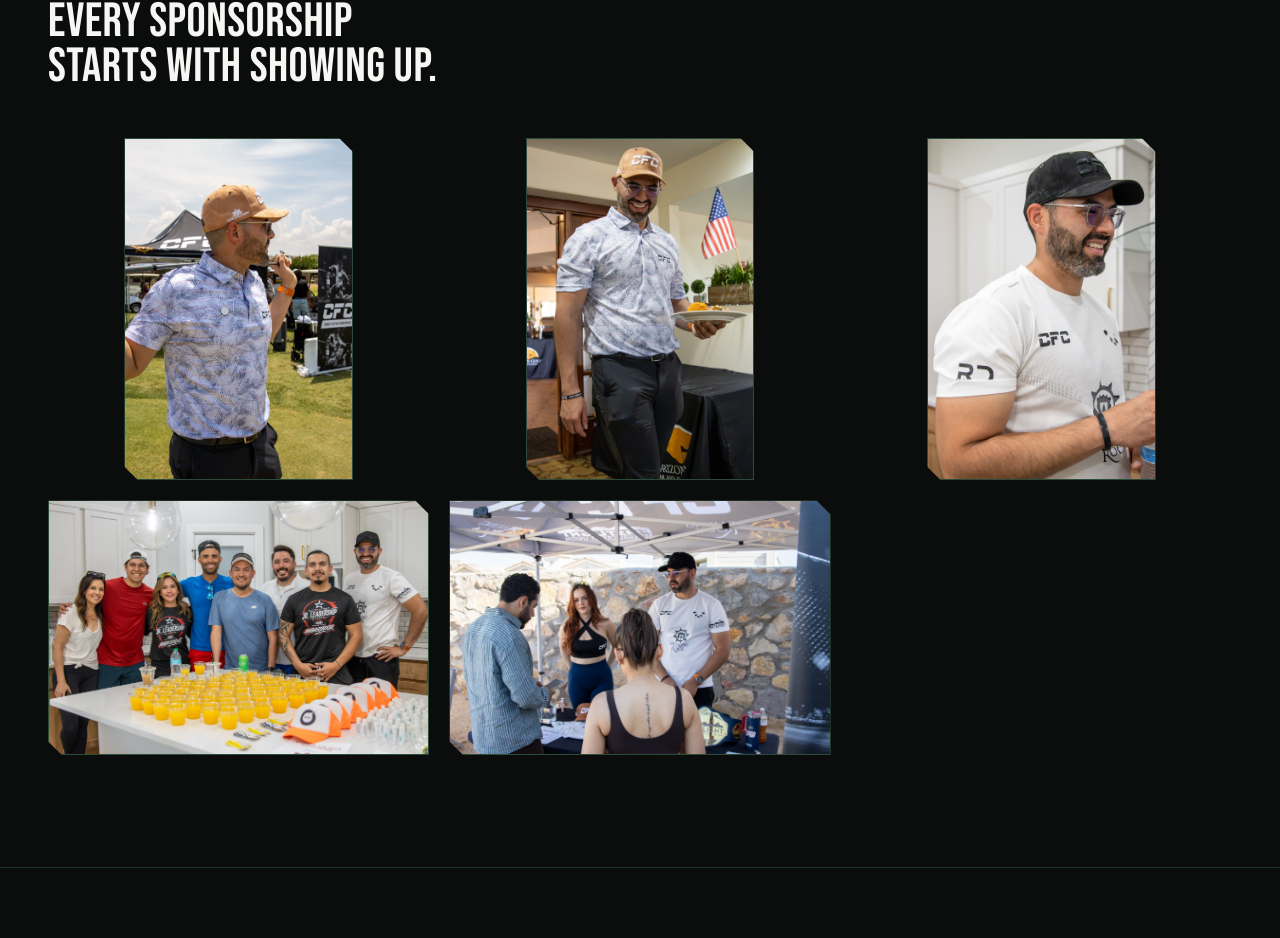
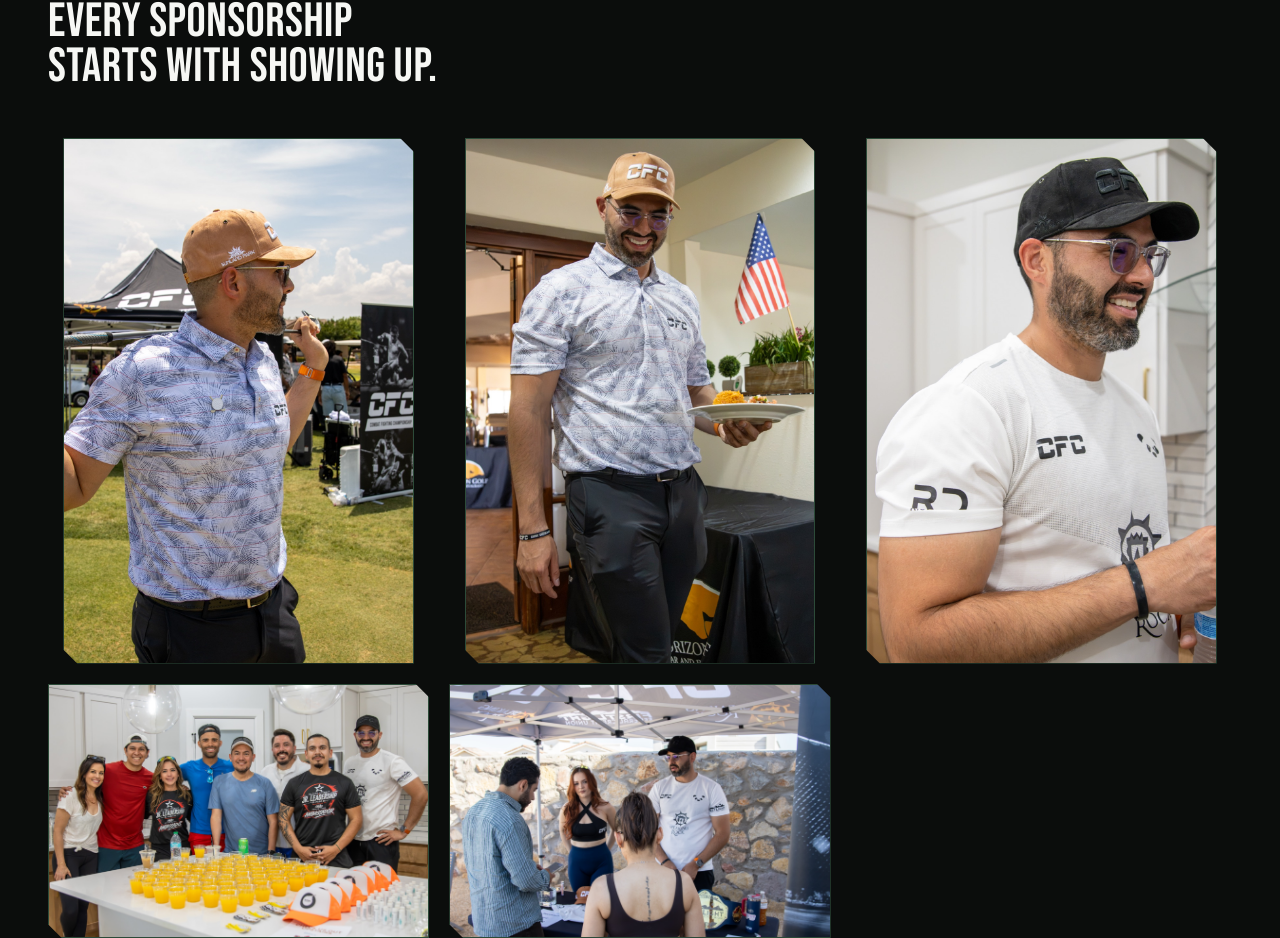
Before and after one commit to andyfrctnl/frctnl-website, a Next.js app: page /work/activation-king in a window 1280 px wide. Shown: the part 2516-3454 px from the top of the page. Built offline with nearby package versions, Linux system fonts and the light colour scheme.

Commit message:
Enlarge top-row gallery photos on Activation King page
Bumped the portrait photos from max-w-60% to max-w-92% of their grid
column so they read as full images instead of small thumbnails with
excess space around them.

```diff
--- a/src/app/work/activation-king/page.tsx
+++ b/src/app/work/activation-king/page.tsx
@@ -185,7 +185,7 @@ export default function ActivationKingCaseStudyPage() {
               <StaggerItem key={image.src}>
                 <div
                   className={`notch overflow-hidden border border-forest-line ${
-                    image.small ? "mx-auto max-w-[60%]" : ""
+                    image.small ? "mx-auto max-w-[92%]" : ""
                   }`}
                 >
                   <Image
```
